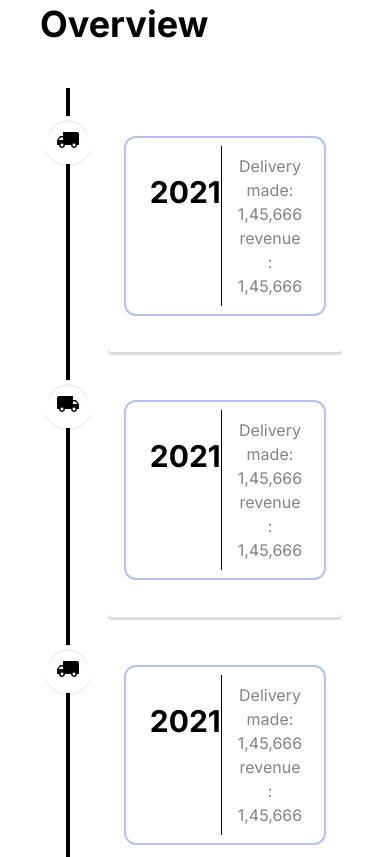
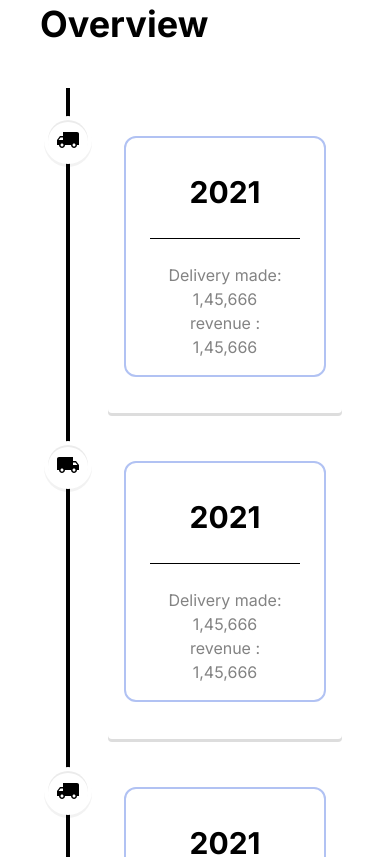
Before and after one commit to Vivek7038/lcm-logistics-next, a Next.js app: page /about-us in a window 390 px wide. Shown: the part 1320-2177 px from the top of the page. Built offline with nearby package versions, Linux system fonts and the light colour scheme.

Commit message:
timeline responsiveness fixes

```diff
--- a/app/_components/TimelineCard.jsx
+++ b/app/_components/TimelineCard.jsx
@@ -2,9 +2,9 @@ import React from 'react'
 
 const TimelineCard = ({item}) => {
   return (
-    <div className='border-[2px] border-[#B1C2F3] flex flex-row justify-between px-6 rounded-[12px] gap-x-2 ' >
-       <div className='border-r-[1px] border-black py-7 my-2'>
-              <h1 className='font-bold text-3xl md:text-5xl'>{item.date}</h1>
+    <div className='border-[2px] border-[#B1C2F3] flex flex-col sm:flex-row justify-between px-6 rounded-[12px] gap-x-2' >
+       <div className='border-b-[1px] sm:border-b-0 sm:border-r-[1px] border-black py-7 my-2'>
+              <h1 className='font-bold text-3xl md:text-5xl text-center sm:text-start'>{item.date}</h1>
        </div>
        <div className='flex flex-col items-center justify-between py-4 px-2'>
        <h1 className='text-md text-[#838383] text-wrap text-center'>Delivery made: {item.Delivery}</h1>
```
